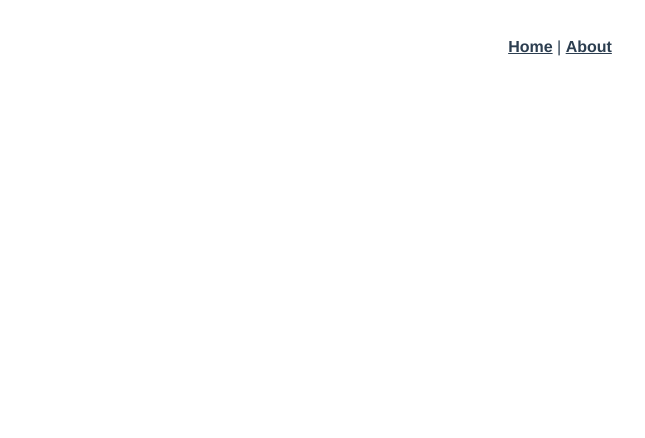
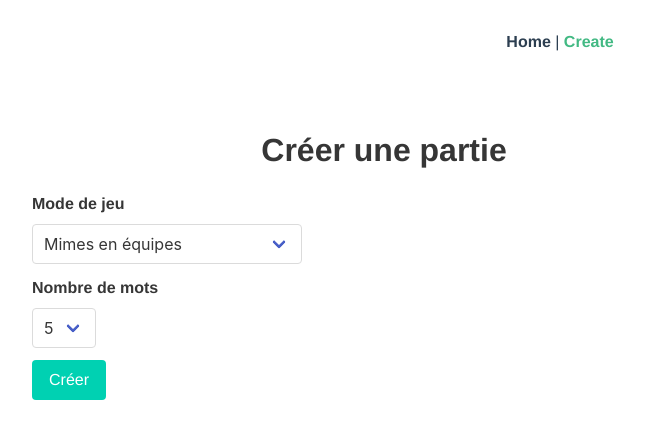
Before and after one commit to muffincode/family-games-app, a Vue app: page /create in a window 1280 px wide. Before the commit this address had no page. Shown: the top 438 px of the page, without its empty margins (80-725 px from the left). Built offline with nearby package versions, Linux system fonts and the light colour scheme.

Commit message:
First version: Create game object, Join game, Update words list

```diff
--- a/package.json
+++ b/package.json
@@ -8,6 +8,7 @@
     "lint": "vue-cli-service lint"
   },
   "dependencies": {
+    "axios": "^0.27.2",
     "core-js": "^3.8.3",
     "vue": "^3.2.13",
     "vue-router": "^4.0.3"
--- a/public/index.html
+++ b/public/index.html
@@ -5,6 +5,8 @@
     <meta http-equiv="X-UA-Compatible" content="IE=edge">
     <meta name="viewport" content="width=device-width,initial-scale=1.0">
     <link rel="icon" href="<%= BASE_URL %>favicon.ico">
+    <link rel="stylesheet" href="https://cdn.jsdelivr.net/npm/bulma@0.9.4/css/bulma.min.css">
+
     <title><%= htmlWebpackPlugin.options.title %></title>
   </head>
   <body>
--- a/src/App.vue
+++ b/src/App.vue
@@ -1,7 +1,7 @@
 <template>
   <nav>
     <router-link to="/">Home</router-link> |
-    <router-link to="/about">About</router-link>
+    <router-link to="/create">Create</router-link>
   </nav>
   <router-view/>
 </template>
--- a/src/router/index.js
+++ b/src/router/index.js
@@ -1,19 +1,25 @@
 import { createRouter, createWebHistory } from 'vue-router'
-import HomeView from '../views/HomeView.vue'
+import Home from '../views/Home.vue'
+import Game from '../views/Game.vue'
 
 const routes = [
   {
     path: '/',
     name: 'home',
-    component: HomeView
+    component: Home
   },
   {
-    path: '/about',
-    name: 'about',
+    path: '/game/:id',
+    name: 'game',
+    component: Game
+  },
+  {
+    path: '/create',
+    name: 'create',
     // route level code-splitting
     // this generates a separate chunk (about.[hash].js) for this route
     // which is lazy-loaded when the route is visited.
-    component: () => import(/* webpackChunkName: "about" */ '../views/AboutView.vue')
+    component: () => import(/* webpackChunkName: "about" */ '../views/CreateGame.vue')
   }
 ]
 
--- a/src/views/AboutView.vue
+++ /dev/null
@@ -1,5 +0,0 @@
-<template>
-  <div class="about">
-    <h1>This is an about page</h1>
-  </div>
-</template>
--- /dev/null
+++ b/src/views/CreateGame.vue
@@ -0,0 +1,115 @@
+<template>
+  <div class="game-creation container">
+    <div class="section" v-if="game.status != 'created'">
+      <h2 class="title is-3">Créer une partie</h2>
+      <form class="form">
+
+        <div class="field">
+          <label class="label">Mode de jeu</label>
+          <div class="select">
+            <select v-model="game.mode">
+              <option value="0">Sélectionner un mode de jeu</option>
+              <option value="mimes">Mimes en équipes</option>
+              <option value="mdp">(Mot de passe)</option>
+              <option value="timesup">(Time's up)</option>
+            </select>
+          </div>
+        </div>
+
+        <div class="field">
+          <label class="label">Nombre de mots</label>
+          <div class="select" v-if="game.mode == 'mimes'">
+            <select v-model="game.nbWords">
+              <option value="4">4</option>
+              <option value="5">5</option>
+              <option value="6">6</option>
+            </select>
+          </div>
+        </div>
+
+        <div class="button is-primary" v-on:click="createGame">
+          Créer
+        </div>
+
+      </form>
+    </div>
+
+    <div class="section" v-if="game.status == 'created'">
+      <div class="notification is-primary">
+        <p>La partie a été créée avec succès !</p>
+        <b class="title is-2">{{ game.code }}</b>
+      </div>
+
+      <button class="button is-info" v-on:click="join">
+        Rejoindre
+      </button>
+    </div>
+  </div>
+
+</template>
+
+<script>
+import axios from "axios";
+
+// @ is an alias to /src
+// import HelloWorld from '@/components/HelloWorld.vue'
+
+export default {
+  name: 'CreateGame',
+  components: {
+    //HelloWorld
+  },
+  data: function () {
+    return {
+      game: {
+        code: 0,
+        mode: "mimes",
+        nbWords: 5,
+        status: "pending"
+      },
+    }
+  },
+  methods: {
+    createGame : function () {
+      // Set game info (date and code to join)
+      const now = Date.now()
+      this.game.code = Math.floor(Math.random() * 10000)
+      // Post to API
+      axios.post('http://localhost:3000' + '/games', {
+          dateCreated: now,
+          code: this.game.code,
+          status: this.game.status,
+          mode: this.game.mode,
+          nbWords: this.game.nbWords,
+          validUntil: new Date().setTime(now + 12 /*hour*/ * 60 * 60 * 1000),
+        })
+        .then(response => {
+          // Object is created, update view
+          this.game.status = "created"
+          console.log(response);
+        })
+        .catch(function (error) {
+          console.log(error);
+        });
+    },
+    join : function () {
+      this.$router.push(`/game/${this.game.code}`)
+    }
+  }
+}
+</script>
+
+<style lang="scss">
+
+.section {
+  max-width:800px;
+  display: flex;
+  flex-direction: column;
+  form {
+    display: flex;
+    flex-direction: column;
+    align-items: flex-start;
+    text-align: left;
+  }
+}
+</style>
--- /dev/null
+++ b/src/views/Game.vue
@@ -0,0 +1,128 @@
+<template>
+  <div class="game container">
+
+    <div class="section" v-if="game.status == 'invalid'">
+      <div class="notification is-danger">
+        <p>La partie n'existe pas (ou plus) !</p>
+      </div>
+    </div>
+
+    <div class="section" v-if="game.status == 'running'">
+      <h2 class="title is-2">{{ game.name }} <span class="tag is-info is-light">{{ game.code }}</span></h2>
+
+      <div class="notification is-info">
+        <p><b>Ça commence bientôt!</b> Remplissez vos informations avant le début de la partie 😄</p>
+      </div>
+
+      <form>
+        <div :key="index" class="field">
+          <label class="label">Votre prénom</label>
+          <div class="control">
+            <input type="text" v-model="name" placeholder="Camille" class="input"/>
+          </div>
+        </div>
+
+        <hr/>
+
+        <div v-for="index in game.nbWords" :key="index" class="field">
+          <label class="label">Mot #{{index}}</label>
+          <div class="control">
+            <input type="text" v-model="words[index-1]" placeholder="Un mot qui vous inspire!" class="input"/>
+          </div>
+        </div>
+
+        <div class="button is-success" v-on:click="update">
+          Valider
+        </div>
+
+      </form>
+
+    </div>
+  </div>
+
+</template>
+
+<script>
+import axios from "axios";
+
+// @ is an alias to /src
+// import HelloWorld from '@/components/HelloWorld.vue'
+
+export default {
+  name: 'GameLobby',
+  components: {
+    //HelloWorld
+  },
+  data: function () {
+    return {
+      index: 0,
+      name: null,
+      game: {
+        status: null,
+      },
+      words: [
+
+      ]
+    }
+  },
+  methods: {
+    update: function () {
+      const playerId = localStorage.getItem('playerId')
+
+      axios({
+        method: playerId ? 'put' : 'post', //if playerId exists, update, else post
+        url: 'http://localhost:3000' + '/players/' + (playerId ? playerId : ''),
+        data: {
+          name: this.name,
+          gameCode: this.game.code,
+          wordsList: this.words
+        }
+      }).then(response => {
+        console.log(response);
+        localStorage.setItem('playerId', response.data.id);
+        localStorage.setItem('playerName', this.name);
+      })
+      .catch(function (error) {
+        console.log(error);
+      });
+    }
+  },
+  mounted: function () {
+    this.name = localStorage.getItem('playerName')
+    axios.get('http://localhost:3000' + '/games', {
+      params: {
+        code: this.$route.params.id
+      }
+    })
+    .then(response => {
+      this.game = response.data[0]
+      this.game.nbWords = parseInt(response.data[0].nbWords)
+
+      // Game is valid, we can fetch data
+      if (Date.now() > this.game.dateCreated && Date.now() < this.game.validUntil) {
+        this.game.status = "running"
+        switch (this.game.mode){
+          case "mimes":
+            this.game.name =  "Mimes"
+            break;
+        }
+      } else {
+        this.game.status = "invalid"
+      }
+    })
+    .catch(error => {
+      console.log(error);
+      this.game.status = "invalid"
+    })
+    .then(function () {
+      // always executed
+    });
+  }
+}
+</script>
+
+<style lang="scss">
+form {
+  text-align: left;
+}
+</style>
--- /dev/null
+++ b/src/views/Home.vue
@@ -0,0 +1,51 @@
+<template>
+  <div class="home container">
+    <div class="section">
+      <h1 class="title is-1">Lock&</h1>
+      <hr/>
+      <div class="block">
+        <h2 class="title is-3">Rejoindre une partie</h2>
+
+        <div class="field">
+          <label class="label">Code de la partie</label>
+          <div class="control">
+            <input type="text" v-model="code" placeholder="Par exemple: 4562" class="input"/>
+          </div>
+        </div>
+        <button class="button is-primary">Rejoindre</button>
+      </div>
+
+      <hr/>
+
+      <div class="block">
+        <h2 class="title is-3">Créer une partie</h2>
+        <a href="/create">
+          <button class="button is-info">Créer</button>
+        </a>
+      </div>
+    </div>
+  </div>
+</template>
+
+<script>
+// @ is an alias to /src
+// import HelloWorld from '@/components/HelloWorld.vue'
+
+export default {
+  name: 'HomeView',
+  components: {
+    //HelloWorld
+  },
+  data: function () {
+    return {
+      code: null,
+    }
+  }
+}
+</script>
+
+<style lang="scss">
+.section {
+  max-width:800px;
+}
+</style>
--- a/src/views/HomeView.vue
+++ /dev/null
@@ -1,18 +0,0 @@
-<template>
-  <div class="home">
-    <img alt="Vue logo" src="../assets/logo.png">
-    <HelloWorld msg="Welcome to Your Vue.js App"/>
-  </div>
-</template>
-
-<script>
-// @ is an alias to /src
-import HelloWorld from '@/components/HelloWorld.vue'
-
-export default {
-  name: 'HomeView',
-  components: {
-    HelloWorld
-  }
-}
-</script>
```
Also changed, not shown: 1 other file (tests, documents, lock files or other folders).
